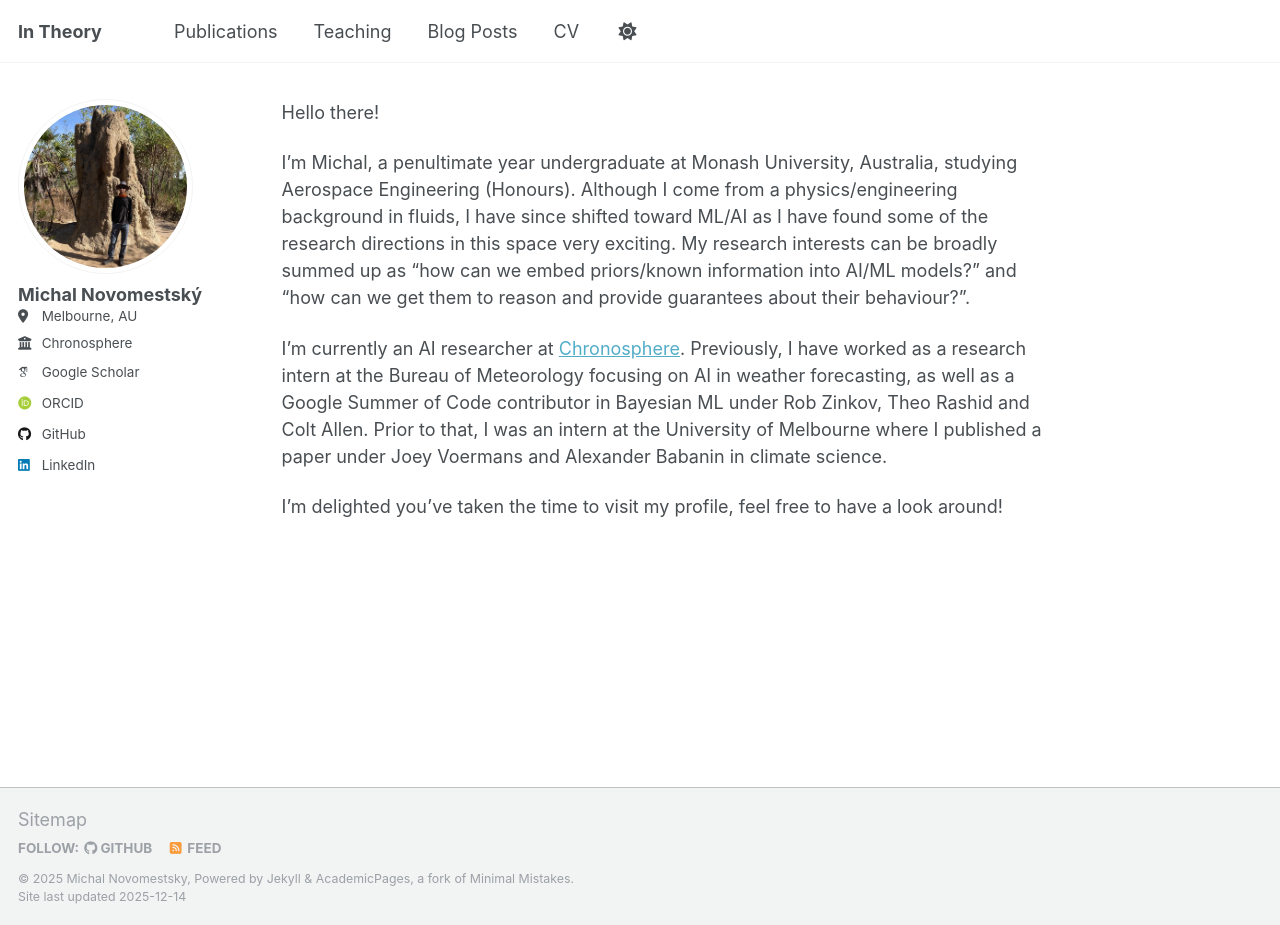
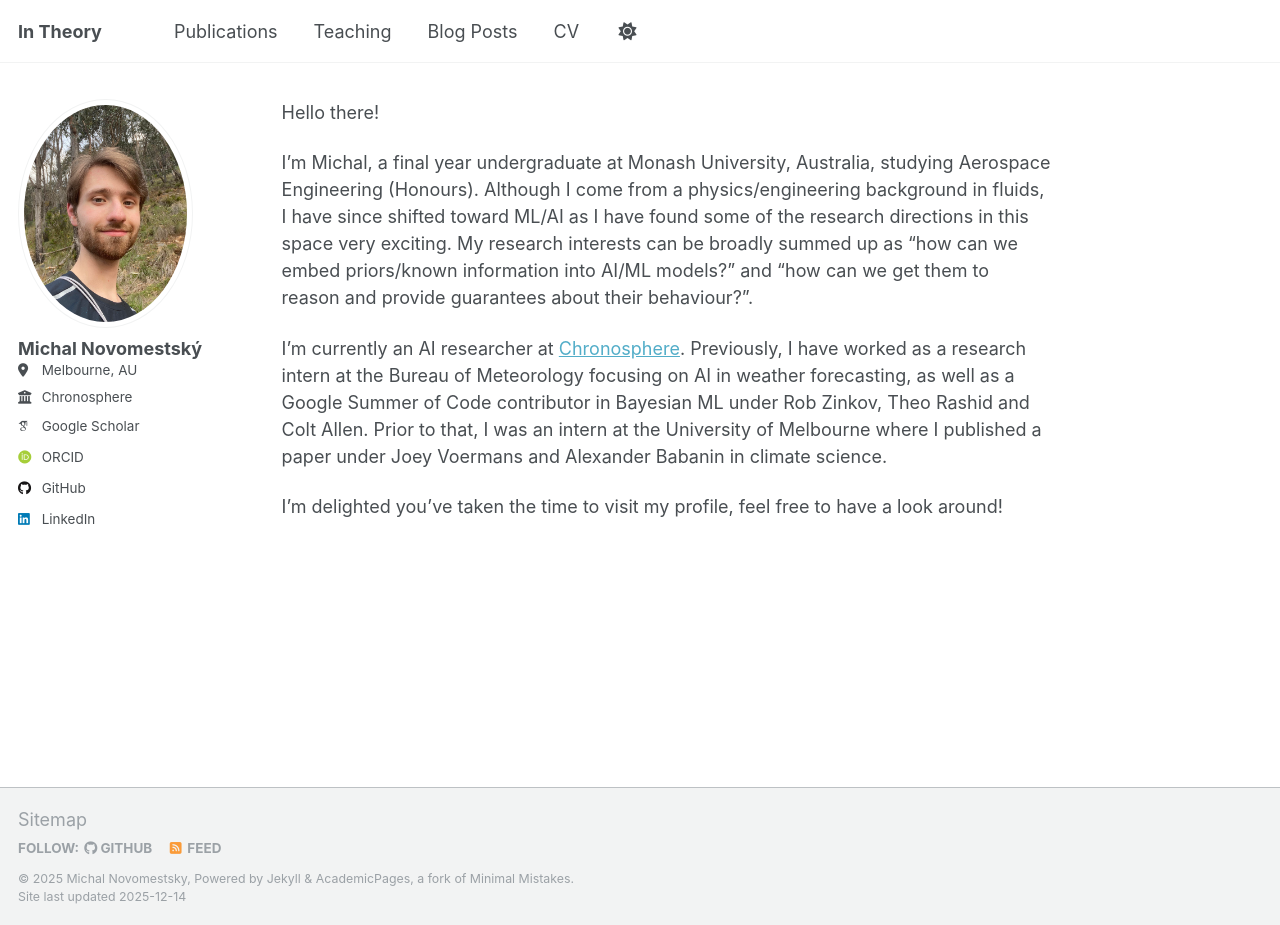
Before and after one commit to Michal-Novomestsky/Michal-Novomestsky.github.io, a Jekyll site: the page built from _pages/about.md, in a window 1280 px wide and 925 px high. Built offline with Jekyll 4.4.1, drawn with Linux system fonts in a browser that asks for light colours; some web fonts are replaced.

Commit message:
updated profile pic

```diff
--- a/_pages/about.md
+++ b/_pages/about.md
@@ -9,7 +9,7 @@ redirect_from:
 
 Hello there!
 
-I'm Michal, a penultimate year undergraduate at Monash University, Australia, studying Aerospace Engineering (Honours). Although I come from a physics/engineering background in fluids, I have since shifted toward ML/AI as I have found some of the research directions in this space very exciting. My research interests can be broadly summed up as “how can we embed priors/known information into AI/ML models?” and “how can we get them to reason and provide guarantees about their behaviour?”.
+I'm Michal, a final year undergraduate at Monash University, Australia, studying Aerospace Engineering (Honours). Although I come from a physics/engineering background in fluids, I have since shifted toward ML/AI as I have found some of the research directions in this space very exciting. My research interests can be broadly summed up as “how can we embed priors/known information into AI/ML models?” and “how can we get them to reason and provide guarantees about their behaviour?”.
 
 I'm currently an AI researcher at [Chronosphere](https://chronosphere.io/). Previously, I have worked as a research intern at the Bureau of Meteorology focusing on AI in weather forecasting, as well as a Google Summer of Code contributor in Bayesian ML under Rob Zinkov, Theo Rashid and Colt Allen. Prior to that, I was an intern at the University of Melbourne where I published a paper under Joey Voermans and Alexander Babanin in climate science.
 
```
Also changed, not shown: images/profile.png.
